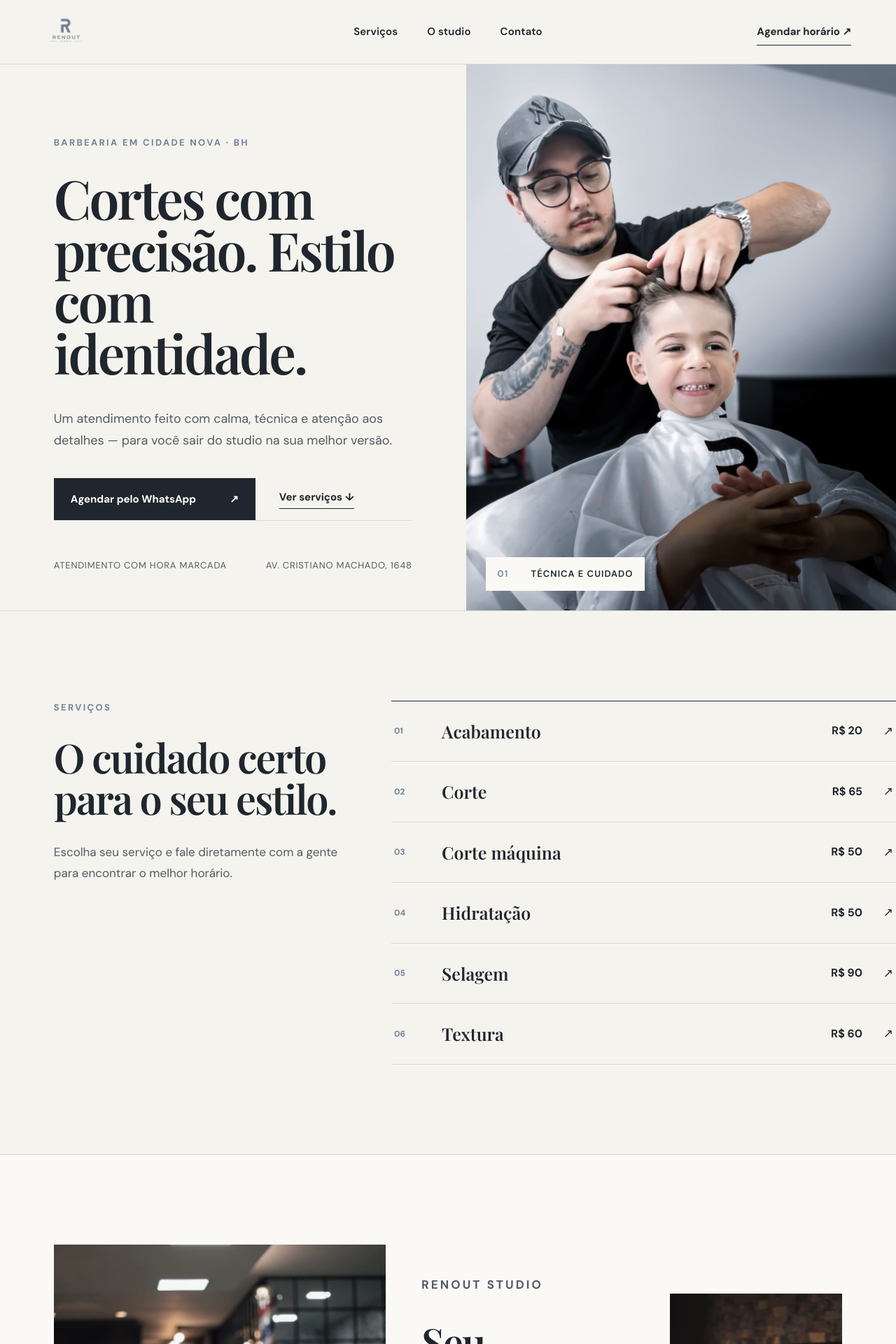
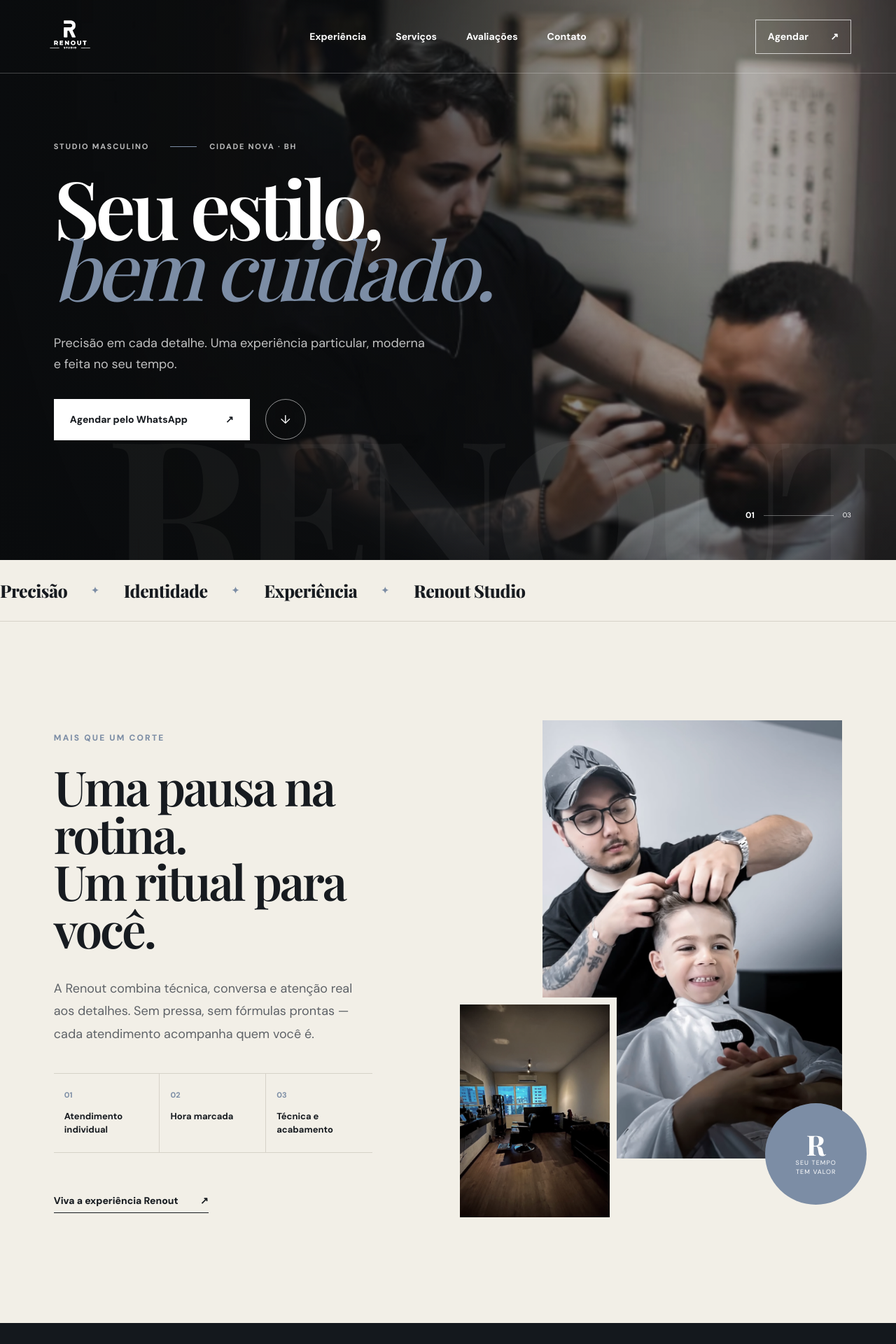
Before and after one commit to opedrocoellho/renout-studio, a Next.js app: page / in a window 1280 px wide. Shown: the top 1920 px of the page at 70% size. Built offline with nearby package versions, Linux system fonts and the light colour scheme; a web font is replaced by a local one.

Commit message:
Redesign site with richer brand experience

```diff
--- a/app/layout.tsx
+++ b/app/layout.tsx
@@ -12,11 +12,11 @@ export const metadata: Metadata = {
   openGraph: {
     title: "Renout Studio | Barbearia em Belo Horizonte",
     description: "Cortes com precisão. Estilo com identidade.",
-    images: [{ url: "/og-v2.png", width: 1200, height: 630, alt: "Renout Studio" }],
+    images: [{ url: "/og-v3.png", width: 1200, height: 630, alt: "Renout Studio" }],
     locale: "pt_BR",
     type: "website",
   },
-  twitter: { card: "summary_large_image", images: ["/og-v2.png"] },
+  twitter: { card: "summary_large_image", images: ["/og-v3.png"] },
   icons: { icon: "/images/logo-transparent.png", shortcut: "/images/logo-transparent.png" },
 };
 
--- a/app/page.tsx
+++ b/app/page.tsx
@@ -1,130 +1,143 @@
+const whatsapp = "https://wa.me/5531972231112?text=Olá%2C%20Renout%20Studio!%20Gostaria%20de%20agendar%20um%20horário.";
+const reviews = "https://www.google.com/search?q=Renout+Studio+barbearia+Belo+Horizonte+avaliações";
+
 const services = [
-  ["Acabamento", "R$ 20"],
-  ["Corte", "R$ 65"],
-  ["Corte máquina", "R$ 50"],
-  ["Hidratação", "R$ 50"],
-  ["Selagem", "R$ 90"],
-  ["Textura", "R$ 60"],
+  { name: "Corte", price: "R$ 65", image: "/images/corte-1.png", copy: "Precisão, estilo e acabamento para valorizar a sua identidade." },
+  { name: "Corte máquina", price: "R$ 50", image: "/images/corte-2.png", copy: "Linhas limpas e um resultado impecável, do clássico ao contemporâneo." },
+  { name: "Textura", price: "R$ 60", image: "/images/hero.png", copy: "Forma, movimento e personalidade para transformar o visual." },
+  { name: "Selagem", price: "R$ 90", image: "/images/ambiente.png", copy: "Cuidado técnico para fios alinhados, saudáveis e com presença." },
 ];
-
-const whatsapp =
-  "https://wa.me/5531972231112?text=Olá%2C%20Renout%20Studio!%20Gostaria%20de%20agendar%20um%20horário.";
 
 export default function Home() {
   return (
     <main>
+      <section className="hero" id="inicio">
+        <div className="hero-slides" aria-hidden="true">
+          <img className="hero-slide slide-one" src="/images/corte-1.png" alt="" />
+          <img className="hero-slide slide-two" src="/images/corte-2.png" alt="" />
+          <img className="hero-slide slide-three" src="/images/hero.png" alt="" />
+        </div>
+        <div className="hero-shade" />
         <header className="site-header">
           <a className="brand" href="#inicio" aria-label="Renout Studio — início">
             <img src="/images/logo-transparent.png" alt="Renout Studio" />
           </a>
           <nav aria-label="Navegação principal">
+            <a href="#experiencia">Experiência</a>
             <a href="#servicos">Serviços</a>
-          <a href="#studio">O studio</a>
+            <a href="#avaliacoes">Avaliações</a>
             <a href="#contato">Contato</a>
           </nav>
-        <a className="header-cta" href={whatsapp} target="_blank" rel="noreferrer">
-          Agendar horário <span aria-hidden="true">↗</span>
-        </a>
+          <a className="header-cta" href={whatsapp} target="_blank" rel="noreferrer">Agendar <span>↗</span></a>
         </header>
 
-      <section className="hero" id="inicio">
-        <div className="hero-copy">
-          <p className="eyebrow">Barbearia em Cidade Nova · BH</p>
-          <h1>Cortes com precisão. Estilo com identidade.</h1>
-          <p className="hero-text">
-            Um atendimento feito com calma, técnica e atenção aos detalhes —
-            para você sair do studio na sua melhor versão.
-          </p>
+        <div className="hero-content">
+          <div className="hero-kicker"><span>Studio masculino</span><span>Cidade Nova · BH</span></div>
+          <h1>Seu estilo,<br /><em>bem cuidado.</em></h1>
+          <p>Precisão em cada detalhe. Uma experiência particular, moderna e feita no seu tempo.</p>
           <div className="hero-actions">
-            <a className="button button-dark" href={whatsapp} target="_blank" rel="noreferrer">
-              Agendar pelo WhatsApp <span aria-hidden="true">↗</span>
-            </a>
-            <a className="text-link" href="#servicos">Ver serviços <span aria-hidden="true">↓</span></a>
-          </div>
-          <div className="hero-meta">
-            <span>Atendimento com hora marcada</span>
-            <span>Av. Cristiano Machado, 1648</span>
+            <a className="button button-light" href={whatsapp} target="_blank" rel="noreferrer">Agendar pelo WhatsApp <span>↗</span></a>
+            <a className="circle-link" href="#experiencia" aria-label="Conheça o studio"><span>↓</span></a>
           </div>
         </div>
-        <div className="hero-image">
-          <img src="/images/hero.png" alt="Corte infantil no Renout Studio" />
-          <div className="image-label"><span>01</span> Técnica e cuidado</div>
+        <div className="slide-index"><b>01</b><span /><small>03</small></div>
+        <div className="hero-word" aria-hidden="true">RENOUT</div>
+      </section>
+
+      <section className="brand-strip" aria-label="Diferenciais">
+        <div>Precisão</div><span>✦</span><div>Identidade</div><span>✦</span><div>Experiência</div><span>✦</span><div>Renout Studio</div>
+      </section>
+
+      <section className="experience section" id="experiencia">
+        <div className="experience-copy">
+          <p className="eyebrow">Mais que um corte</p>
+          <h2>Uma pausa na rotina.<br />Um ritual para você.</h2>
+          <p className="lead">A Renout combina técnica, conversa e atenção real aos detalhes. Sem pressa, sem fórmulas prontas — cada atendimento acompanha quem você é.</p>
+          <div className="experience-points">
+            <div><b>01</b><span>Atendimento individual</span></div>
+            <div><b>02</b><span>Hora marcada</span></div>
+            <div><b>03</b><span>Técnica e acabamento</span></div>
+          </div>
+          <a className="underlined" href={whatsapp} target="_blank" rel="noreferrer">Viva a experiência Renout <span>↗</span></a>
+        </div>
+        <div className="experience-visual">
+          <div className="photo-main"><img src="/images/hero.png" alt="Atendimento cuidadoso no Renout Studio" /></div>
+          <div className="photo-float"><img src="/images/ambiente.png" alt="Interior do Renout Studio" /></div>
+          <div className="visual-badge"><strong>R</strong><span>Seu tempo<br />tem valor</span></div>
         </div>
       </section>
 
-      <section className="services section" id="servicos">
-        <div className="section-heading">
-          <p className="eyebrow">Serviços</p>
-          <h2>O cuidado certo para o seu estilo.</h2>
-          <p>Escolha seu serviço e fale diretamente com a gente para encontrar o melhor horário.</p>
+      <section className="services section-dark" id="servicos">
+        <div className="section-top">
+          <div><p className="eyebrow">Serviços</p><h2>Escolha o seu<br /><em>próximo cuidado.</em></h2></div>
+          <p>Passe pelas opções para conhecer cada experiência. Para os demais serviços, consulte a tabela completa.</p>
         </div>
-        <div className="service-list">
-          {services.map(([name, price], index) => (
-            <a href={whatsapp} target="_blank" rel="noreferrer" className="service-row" key={name}>
-              <span className="service-number">0{index + 1}</span>
-              <span className="service-name">{name}</span>
-              <span className="service-price">{price}</span>
-              <span className="service-arrow" aria-hidden="true">↗</span>
+        <div className="service-cards">
+          {services.map((service, index) => (
+            <a className="service-card" href={whatsapp} target="_blank" rel="noreferrer" key={service.name}>
+              <img src={service.image} alt="" />
+              <div className="service-overlay" />
+              <span className="card-number">0{index + 1}</span>
+              <div className="card-copy"><h3>{service.name}</h3><p>{service.copy}</p></div>
+              <div className="card-footer"><strong>{service.price}</strong><span>↗</span></div>
             </a>
           ))}
         </div>
-      </section>
-
-      <section className="studio section" id="studio">
-        <div className="studio-grid">
-          <div className="studio-image studio-image-wide">
-            <img src="/images/corte-1.png" alt="Atendimento no Renout Studio" />
-          </div>
-          <div className="studio-copy">
-            <p className="eyebrow">Renout Studio</p>
-            <h2>Seu momento. Seu corte. Seu espaço.</h2>
-            <p>
-              Mais do que um corte, uma experiência tranquila e individual.
-              Aqui, cada detalhe importa — da conversa ao acabamento final.
-            </p>
-            <a className="text-link" href="https://www.instagram.com/renoutstudio/" target="_blank" rel="noreferrer">
-              Acompanhe @renoutstudio <span aria-hidden="true">↗</span>
-            </a>
-          </div>
-          <div className="studio-image studio-image-tall">
-            <img src="/images/corte-2.png" alt="Acabamento de corte no Renout Studio" />
-          </div>
+        <div className="service-table">
+          <div><span>Acabamento</span><b>R$ 20</b></div>
+          <div><span>Hidratação</span><b>R$ 50</b></div>
+          <div><span>Todos os serviços</span><a href={whatsapp} target="_blank" rel="noreferrer">Consultar e agendar ↗</a></div>
         </div>
       </section>
 
+      <section className="reviews section" id="avaliacoes">
+        <div className="reviews-intro">
+          <p className="eyebrow">Reputação</p>
+          <h2>Quem senta na cadeira,<br /><em>conta a experiência.</em></h2>
+          <p>As avaliações ajudam novos clientes a escolher com confiança e mostram o cuidado que existe em cada atendimento.</p>
+          <a className="button button-dark" href={reviews} target="_blank" rel="noreferrer">Ver avaliações no Google <span>↗</span></a>
+        </div>
+        <div className="review-stage">
+          <div className="review-stars" aria-label="Cinco estrelas">★★★★★</div>
+          <blockquote>“Conheça as experiências compartilhadas por quem já passou pelo Renout Studio.”</blockquote>
+          <div className="review-meta"><span>Google Reviews</span><span>Avaliações públicas e verificáveis</span></div>
+          <div className="review-controls"><button aria-label="Avaliação anterior">←</button><button aria-label="Próxima avaliação">→</button></div>
+        </div>
+      </section>
+
+      <section className="app-banner">
+        <div className="app-pattern" aria-hidden="true">R</div>
+        <div className="app-copy">
+          <p className="eyebrow">Renout no seu celular</p>
+          <h2>Seu horário,<br />do seu jeito.</h2>
+          <p>Agende serviços, acompanhe seus horários e tenha acesso às novidades da Renout pelo aplicativo.</p>
+          <div className="store-links">
+            <a href="https://apps.apple.com/pt/app/barbearia-renout-studio/id6479268404" target="_blank" rel="noreferrer"><small>Baixar na</small><strong>App Store</strong></a>
+            <a href="https://play.google.com/store/apps/details?id=renout.app" target="_blank" rel="noreferrer"><small>Disponível no</small><strong>Google Play</strong></a>
+          </div>
+        </div>
+        <div className="app-image"><img src="/images/corte-2.png" alt="Profissional do Renout Studio durante atendimento" /></div>
+      </section>
+
       <section className="visit section" id="contato">
-        <div className="visit-photo">
-          <img src="/images/ambiente.png" alt="Ambiente do Renout Studio em Belo Horizonte" />
-        </div>
+        <div className="visit-photo"><img src="/images/ambiente.png" alt="Ambiente do Renout Studio em Belo Horizonte" /></div>
         <div className="visit-copy">
           <p className="eyebrow">Visite o studio</p>
-          <h2>Um espaço reservado para você.</h2>
-          <div className="address">
-            <p>Av. Cristiano Machado, 1648 — Sala 506</p>
-            <p>Cidade Nova · Belo Horizonte, MG</p>
-          </div>
-          <a className="button button-dark" href={whatsapp} target="_blank" rel="noreferrer">
-            Agendar agora <span aria-hidden="true">↗</span>
-          </a>
-          <a className="maps-link" href="https://www.google.com/maps/search/?api=1&query=Av.%20Cristiano%20Machado%2C%201648%20Belo%20Horizonte" target="_blank" rel="noreferrer">
-            Ver localização no mapa
-          </a>
+          <h2>Um espaço reservado para o seu momento.</h2>
+          <div className="address"><p>Av. Cristiano Machado, 1648 — Sala 506</p><p>Cidade Nova · Belo Horizonte, MG</p></div>
+          <a className="button button-dark" href={whatsapp} target="_blank" rel="noreferrer">Agendar agora <span>↗</span></a>
+          <a className="underlined" href="https://www.google.com/maps/search/?api=1&query=Av.%20Cristiano%20Machado%2C%201648%20Belo%20Horizonte" target="_blank" rel="noreferrer">Abrir no mapa ↗</a>
         </div>
       </section>
 
       <footer>
-        <img src="/images/logo-transparent.png" alt="Renout Studio" />
-        <p>Cortes com precisão. Estilo com identidade.</p>
-        <div className="footer-links">
-          <a href="https://www.instagram.com/renoutstudio/" target="_blank" rel="noreferrer">Instagram ↗</a>
-          <a href={whatsapp} target="_blank" rel="noreferrer">WhatsApp ↗</a>
-        </div>
-        <small>© {new Date().getFullYear()} Renout Studio</small>
+        <div className="footer-brand"><img src="/images/logo-transparent.png" alt="Renout Studio" /><p>Cortes com precisão.<br />Estilo com identidade.</p></div>
+        <div><small>Navegue</small><a href="#experiencia">Experiência</a><a href="#servicos">Serviços</a><a href="#avaliacoes">Avaliações</a></div>
+        <div><small>Conecte-se</small><a href="https://www.instagram.com/renoutstudio/" target="_blank" rel="noreferrer">Instagram ↗</a><a href={whatsapp} target="_blank" rel="noreferrer">WhatsApp ↗</a></div>
+        <div><small>Encontre</small><p>Av. Cristiano Machado, 1648<br />Sala 506 · Cidade Nova, BH</p></div>
+        <p className="copyright">© {new Date().getFullYear()} Renout Studio</p>
       </footer>
-
-      <a className="mobile-cta" href={whatsapp} target="_blank" rel="noreferrer">
-        Agendar pelo WhatsApp <span aria-hidden="true">↗</span>
-      </a>
+      <a className="mobile-cta" href={whatsapp} target="_blank" rel="noreferrer">Agendar pelo WhatsApp <span>↗</span></a>
     </main>
   );
 }
```
Also changed, not shown: app/globals.css, public/og-v3.png (added). Lines whose indentation alone changed are shown as unchanged.
